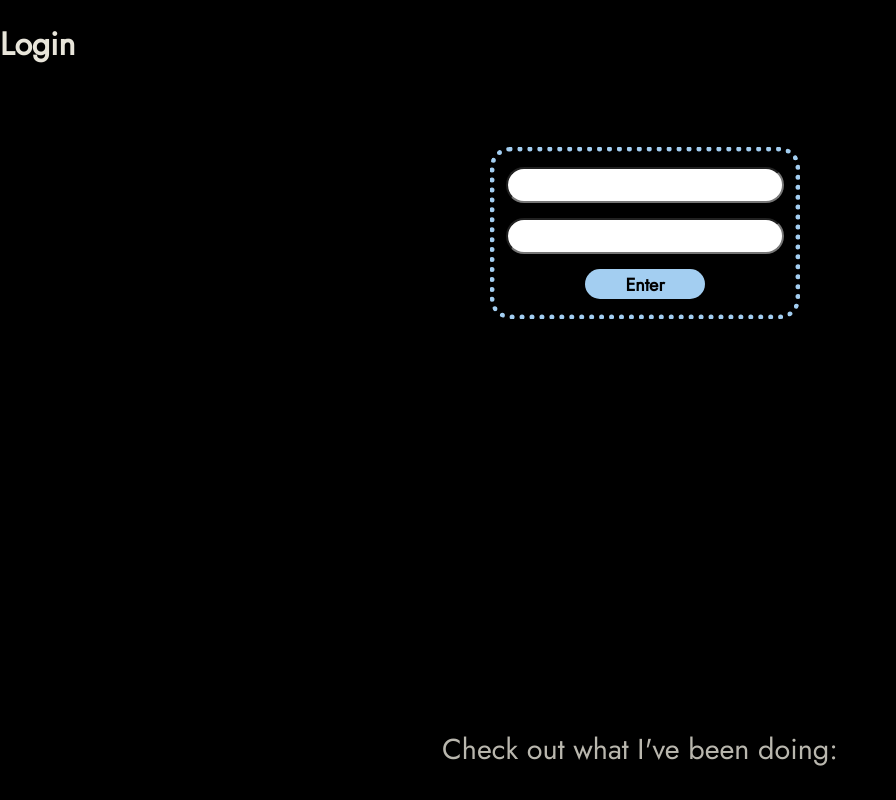
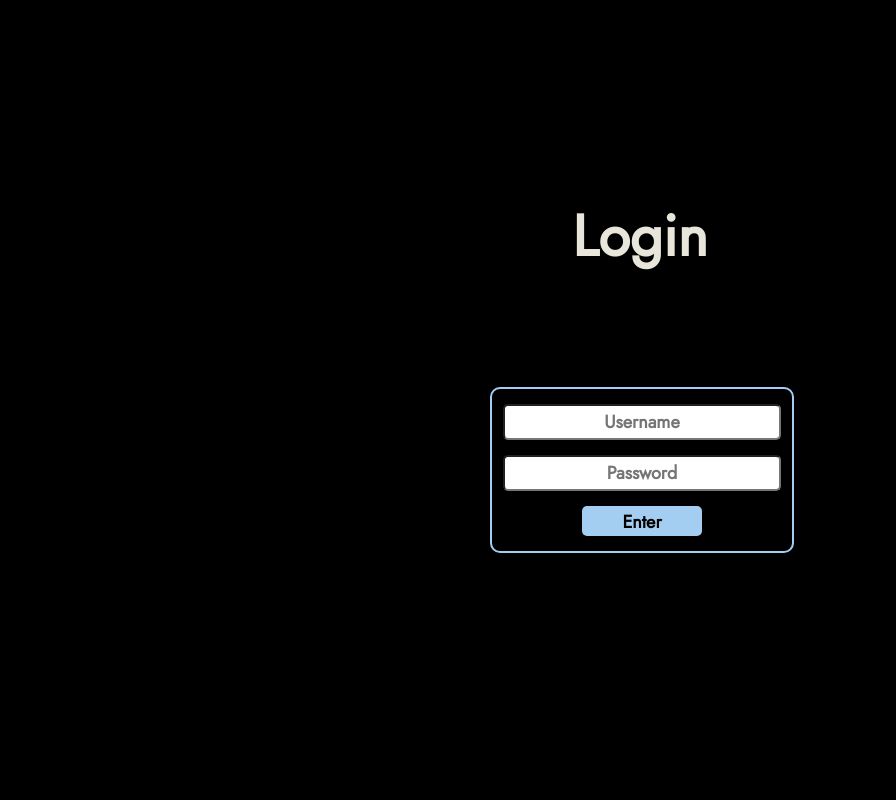
Before and after one commit to Tee-Mou/PersonalWebsite, a React app in the folder app/: page /login in a window 1280 px wide. Shown: the top 800 px of the page, without its empty margins (0-896 px from the left). Built offline with nearby package versions, Linux system fonts and the light colour scheme; no server answers; the HTML template or start-up script is replaced by a standard one.

Commit message:
Added prototype styling to some pages. Enjoying the minimalist style.

```diff
--- a/app/src/App.css
+++ b/app/src/App.css
@@ -1,13 +1,7 @@
-@font-face {
-  font-family: uniSans;
-  src: url(./assets/fonts/Uni\ Sans\ Thin.otf);
-}
-
 @font-face {
   font-family: jost;
   src: url(./assets/fonts/Jost-Regular.ttf);
 }
-
 
 body {
   margin: 0;
@@ -17,11 +11,9 @@ body {
 }
 
 .content {
-  display: flex;
-  min-height: 100vh;
+  max-height: 100vh;
   line-height: 1.1;
   text-align: center;
-  flex-direction: column;
   justify-content: center;
 }
 
@@ -35,81 +27,3 @@ body {
   font-weight: 400;
   opacity: 0.8;
 }
-
-.link_btn {
-  height: 125px;
-  width: 125px;
-  font-size: 20px;
-  margin: 10px;
-  border: 0px;
-}
-
-.link_btn#gh {
-  width: 75px;
-  height: 75px;
-  background: url(./assets/icons/GitHub-light.png);
-  display: inline-block;
-  background-size: contain;
-}
-
-.link_btn#li {
-  width: 75px;
-  height: 75px;
-  background-image: url(./assets/icons/LinkedIn.png);
-  display: inline-block;
-  background-size: contain;
-}
-
-input:focus::placeholder {
-  color: transparent;
-}
-
-.login_input {
-  width: 90%;
-  height: 30px;
-
-  border-radius: 30px;
-
-  margin-top: 15px;
-
-  font-family: jost;
-  font-size: 18px;
-  font-weight: 900;
-  text-align: center;
-  outline: none;
-}
-
-.login_submit {
-  background-color: #A3CEF1;
-  width: 40%;
-  height: 30px;
-
-  border-color: transparent;
-  border-radius: 15px;
-
-  margin: 15px;
-
-  font-family: jost;
-  font-size: 18px;
-  font-weight: 900;
-  text-align: center;
-  outline: none;
-}
-
-.login_form {
-  background-color: #000;
-  width: 300px;
-
-  border: 5px;
-  border-style: dotted;
-  border-color: #A3CEF1;
-  border-radius: 20px;
-
-  margin-top: 10vh;
-  margin-bottom: 10vh;
-  margin-left: calc(50vw - 150px);
-
-  font-family: jost;
-  text-align: center;
-  justify-content: center;
-}
--- a/app/src/App.jsx
+++ b/app/src/App.jsx
@@ -1,6 +1,5 @@
 import React, { useState, useEffect } from "react";
 import { BrowserRouter, Routes, Route, Navigate } from "react-router-dom"
-import { useNavigate } from "react-router";
 import { useDispatch, useSelector } from 'react-redux';
 
 import "./App.css"
--- a/app/src/pages/dashboards/admin.jsx
+++ b/app/src/pages/dashboards/admin.jsx
@@ -1,7 +1,7 @@
 
 export const AdminDashboard = () => {
     return (
-        <div>
+        <div className="content">
             <h1> Admin Dashboard </h1>
         </div>
     )
--- a/app/src/pages/dashboards/member.jsx
+++ b/app/src/pages/dashboards/member.jsx
@@ -1,7 +1,7 @@
 
 export const MemberDashboard = () => {
     return (
-        <div>
+        <div className="content">
             <h1> Member Dashboard </h1>
         </div>
     )
--- a/app/src/pages/footer/footer.css
+++ b/app/src/pages/footer/footer.css
@@ -59,57 +59,3 @@ body {
   display: inline-block;
   background-size: contain;
 }
-
-input:focus::placeholder {
-  color: transparent;
-}
-
-.login_input {
-  width: 90%;
-  height: 30px;
-
-  border-radius: 30px;
-
-  margin-top: 15px;
-
-  font-family: jost;
-  font-size: 18px;
-  font-weight: 900;
-  text-align: center;
-  outline: none;
-}
-
-.login_submit {
-  background-color: #A3CEF1;
-  width: 40%;
-  height: 30px;
-
-  border-color: transparent;
-  border-radius: 15px;
-
-  margin: 15px;
-
-  font-family: jost;
-  font-size: 18px;
-  font-weight: 900;
-  text-align: center;
-  outline: none;
-}
-
-.login_form {
-  background-color: #000;
-  width: 300px;
-
-  border: 5px;
-  border-style: dotted;
-  border-color: #A3CEF1;
-  border-radius: 20px;
-
-  margin-top: 10vh;
-  margin-bottom: 10vh;
-  margin-left: calc(50vw - 150px);
-
-  font-family: jost;
-  text-align: center;
-  justify-content: center;
-}
--- a/app/src/pages/home/home.css
+++ b/app/src/pages/home/home.css
@@ -1,115 +1,19 @@
-@font-face {
-  font-family: uniSans;
-  src: url(../../assets/fonts/Uni\ Sans\ Thin.otf);
-}
-
 @font-face {
   font-family: jost;
   src: url(../../assets/fonts/Jost-Regular.ttf);
 }
 
+a {
+    height: 100px;
+    width: 100vw;
+    text-align: center;
+    justify-content: center;
+    border-width: 10px;
 
-body {
-  margin: 0;
-  color: #E8E5DA;
-  font-family: jost;
-  background-color: #000;
+    font-size: 2.8rem;
+    font-weight: 900;
+    font-family: jost;
+
+    text-decoration: none;
+    color: #E8E5DA;
 }
-
-.content {
-  display: flex;
-  min-height: 100vh;
-  line-height: 1.1;
-  text-align: center;
-  flex-direction: column;
-  justify-content: center;
-}
-
-.content h1 {
-  font-size: 3.6rem;
-  font-weight: 900;
-}
-
-.content p {
-  font-size: 1.8rem;
-  font-weight: 400;
-  opacity: 0.8;
-}
-
-.link_btn {
-  height: 125px;
-  width: 125px;
-  font-size: 20px;
-  margin: 10px;
-  border: 0px;
-}
-
-.link_btn#gh {
-  width: 75px;
-  height: 75px;
-  background: url(../../assets/icons/GitHub-light.png);
-  display: inline-block;
-  background-size: contain;
-}
-
-.link_btn#li {
-  width: 75px;
-  height: 75px;
-  background-image: url(../../assets/icons/LinkedIn.png);
-  display: inline-block;
-  background-size: contain;
-}
-
-input:focus::placeholder {
-  color: transparent;
-}
-
-.login_input {
-  width: 90%;
-  height: 30px;
-
-  border-radius: 30px;
-
-  margin-top: 15px;
-
-  font-family: jost;
-  font-size: 18px;
-  font-weight: 900;
-  text-align: center;
-  outline: none;
-}
-
-.login_submit {
-  background-color: #A3CEF1;
-  width: 40%;
-  height: 30px;
-
-  border-color: transparent;
-  border-radius: 15px;
-
-  margin: 15px;
-
-  font-family: jost;
-  font-size: 18px;
-  font-weight: 900;
-  text-align: center;
-  outline: none;
-}
-
-.login_form {
-  background-color: #000;
-  width: 300px;
-
-  border: 5px;
-  border-style: dotted;
-  border-color: #A3CEF1;
-  border-radius: 20px;
-
-  margin-top: 10vh;
-  margin-bottom: 10vh;
-  margin-left: calc(50vw - 150px);
-
-  font-family: jost;
-  text-align: center;
-  justify-content: center;
-}
--- a/app/src/pages/home/home.jsx
+++ b/app/src/pages/home/home.jsx
@@ -1,7 +1,30 @@
+import { Link } from "react-router-dom";
+import { useSelector } from 'react-redux';
+import "./home.css"
+
 export const Home = () => {
-    return  (
-        <div>
-            <h1> Home </h1>
+    const { currentUser, loading, err } = useSelector((state) => state.user)
+    const logout = () => {
+        return null;
+    }
+    if (currentUser) return (
+        <div className="content">
+            <Link className="SPA_link" id="dash_link" to="/dashboard">
+            Go to Dashboard
+            </Link>
+            <Link className="SPA_link" id="dash_link" to="/" onMouseDown={logout}>
+                Logout
+            </Link>
+        </div>
+    )
+    return (
+        <div className="content">
+            <Link className="SPA_link" id="dash_link" to="/login">
+                Login
+            </Link>
+            <Link className="SPA_link" id="dash_link" to="/register" title="Register">
+                Register
+            </Link>
         </div>
     )
 };
--- /dev/null
+++ b/app/src/pages/login/login.css
@@ -0,0 +1,53 @@
+input:focus::placeholder {
+  color: transparent;
+}
+
+.login_input {
+  width: 90%;
+  height: 30px;
+
+  border-radius: 5px;
+
+  margin-top: 15px;
+
+  font-family: jost;
+  font-size: 18px;
+  font-weight: 900;
+  text-align: center;
+  outline: none;
+}
+
+.login_submit {
+  background-color: #A3CEF1;
+  width: 40%;
+  height: 30px;
+
+  border-color: transparent;
+  border-radius: 5px;
+
+  margin: 15px;
+
+  font-family: jost;
+  font-size: 18px;
+  font-weight: 900;
+  text-align: center;
+  outline: none;
+}
+
+.login_form {
+  background-color: #000;
+  width: 300px;
+
+  border: 2px;
+  border-style:solid;
+  border-color: #A3CEF1;
+  border-radius: 10px;
+
+  margin-top: 10vh;
+  margin-bottom: 10vh;
+  margin-left: calc(50vw - 150px);
+
+  font-family: jost;
+  text-align: center;
+  justify-content: center;
+}
--- a/app/src/pages/login/login.jsx
+++ b/app/src/pages/login/login.jsx
@@ -1,10 +1,12 @@
 import { useDispatch, useSelector } from 'react-redux';
 import { loginUser } from '../../contexts/userSlice';
+
+import "./login.css"
 
 export const Login = () => {
     const dispatch = useDispatch();
     return (
-        <div>
+        <div className='content'>
             <h1> Login </h1>
             <form className="login_form" onSubmit={
                 async (event) => {
@@ -16,8 +18,8 @@ export const Login = () => {
                     event.target.reset()
                 }
             }>
-                <input className='login_input' name='user' type='text'/>
-                <input className='login_input' name='pass' type='password'/>
+                <input className='login_input' name='user' type='text' placeholder='Username' autoComplete='off'/>
+                <input className='login_input' name='pass' type='password' placeholder='Password'/>
                 <input className='login_submit' type='submit' value='Enter'/>
             </form>
         </div>
--- a/app/src/pages/register/register.jsx
+++ b/app/src/pages/register/register.jsx
@@ -1,7 +1,22 @@
+import { useDispatch, useSelector } from 'react-redux';
+
+import "../login/login"
+
 export const Register = () => {
+    const dispatch = useDispatch();
     return (
-        <div>
+        <div className='content'>
             <h1> Register </h1>
+            <form className="login_form" onSubmit={
+                async (event) => {
+                    event.preventDefault()
+                    event.target.reset()
+                }
+            }>
+                <input className='login_input' name='user' type='text' placeholder='Username' autoComplete='off'/>
+                <input className='login_input' name='pass' type='password' placeholder='Password'/>
+                <input className='login_submit' type='submit' value='Enter'/>
+            </form>
         </div>
     );
 }
```
Also changed, not shown: app/src/pages/register/register.css (added).
